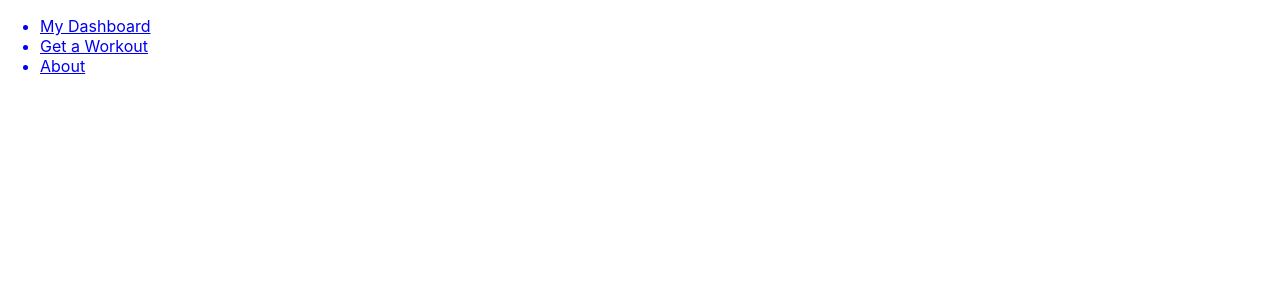
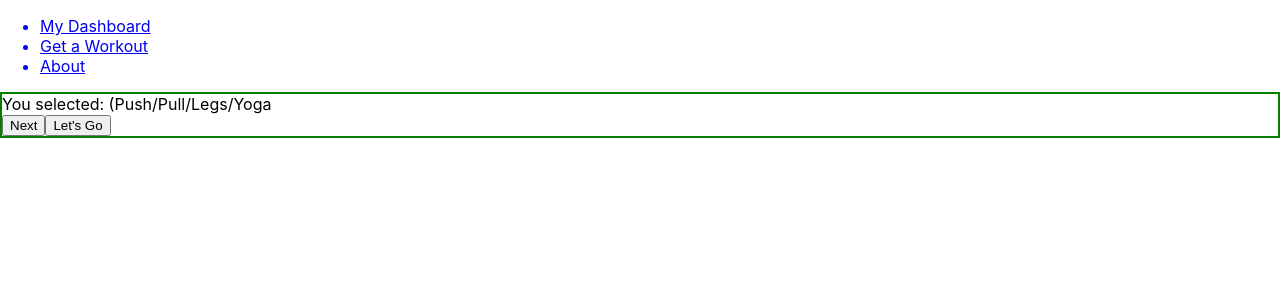
Before and after one commit to Flex-Snooze/flex-snooze-frontend, a React (Create React App) app: page /selectworkout in a window 1280 px wide. Shown: the top 300 px of the page. Built offline with nearby package versions, Linux system fonts and the light colour scheme.

Commit message:
Scaffold out TodayWorkout component and start SelectWorkout component. > Co-authored-by: Bill Sweeney <billsweeney85.gmail.com>  > Co-authored-by: Rachel Magley <rachelmagley@gmail.com>"

```diff
--- a/src/App.js
+++ b/src/App.js
@@ -8,7 +8,7 @@ import Dashboard from './components/Dashboard/Dashboard';
 import TodayWorkout from './components/TodayWorkout/TodayWorkout';
 import About from './components/About/About';
 import SelectWorkout from './components/SelectWorkout/SelectWorkout';
-import ModifyWorkout from './components/ModifyWorkout/ModifyWorkout';
+
 import CreateWorkout from './components/CreateWorkout/CreateWorkout';
 
 function App() {
--- a/src/components/ModifyWorkout/ModifyWorkout.js
+++ /dev/null
@@ -1,11 +0,0 @@
-import React from 'react';
-
-function ModifyWorkout(props) {
-    return (
-        <div>
-            Modify workout
-        </div>
-    );
-}
-
-export default ModifyWorkout;
--- a/src/components/SelectWorkout/SelectWorkout.css
+++ b/src/components/SelectWorkout/SelectWorkout.css
@@ -0,0 +1,7 @@
+.selectWorkoutContainer {
+
+}
+
+.workoutTypeContainer {
+	border: 2px solid green;
+}
--- a/src/components/SelectWorkout/SelectWorkout.js
+++ b/src/components/SelectWorkout/SelectWorkout.js
@@ -2,9 +2,15 @@ import './SelectWorkout.css';
 import React from 'react';
 
 function SelectWorkout(props) {
-	return <div>
-
-    </div>;
+	return (
+		<div classname='selectWorkoutContainer'>
+			<div className='workoutTypeContainer'>
+				<div className='workoutType'>You selected: (Push/Pull/Legs/Yoga</div>
+				<button className='next-btn'>Next</button>
+				<button className='ok-btn'>Let's Go</button>
+			</div>
+		</div>
+	);
 }
 
 export default SelectWorkout;
--- a/src/components/TodayWorkout/TodayWorkout.js
+++ b/src/components/TodayWorkout/TodayWorkout.js
@@ -1,18 +1,30 @@
 import './TodayWorkout.css';
-import React, { useState, useContext } from 'react';
-import { WorkoutContext } from '../../workoutContext';
-import { Route, Routes, Link } from 'react-router-dom';
-import CreateWorkout from '../CreateWorkout/CreateWorkout';
+import React from 'react';
+// import { WorkoutContext } from '../../workoutContext';
+import { Link } from 'react-router-dom';
+// import CreateWorkout from '../CreateWorkout/CreateWorkout';
+
+// {
+// 	useContext;
+// }
+
+// import { Route, Routes, Link } from 'react-router-dom';
 
 function TodayWorkout(props) {
-	const { todayWorkout, setTodayWorkout } = useContext(WorkoutContext);
+	// const { todayWorkout, setTodayWorkout } = useContext(WorkoutContext);
 
 	return (
 		<div className='todayWorkoutContainer'>
 			<div className='todayWorkoutSelection'>
 				<h2>Get Today's Workout</h2>
 				<Link to={'/selectworkout'}>
-					<button>Lifts</button>
+					<button>Push</button>
+				</Link>
+				<Link to={'/selectworkout'}>
+					<button>Pull</button>
+				</Link>
+				<Link to={'/selectworkout'}>
+					<button>Legs</button>
 				</Link>
 				<Link to={'/selectworkout'}>
 					<button>Yoga</button>
```
